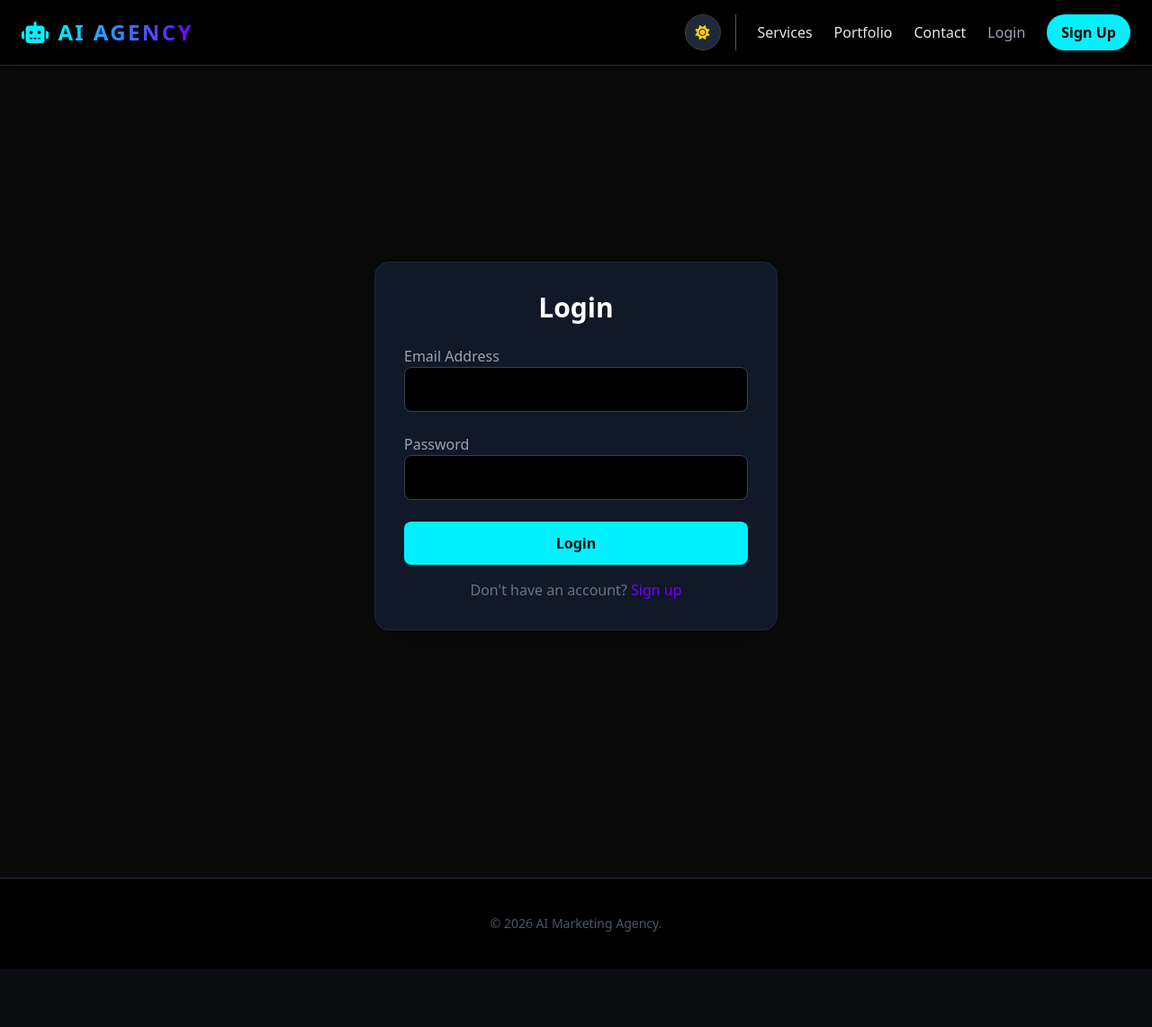
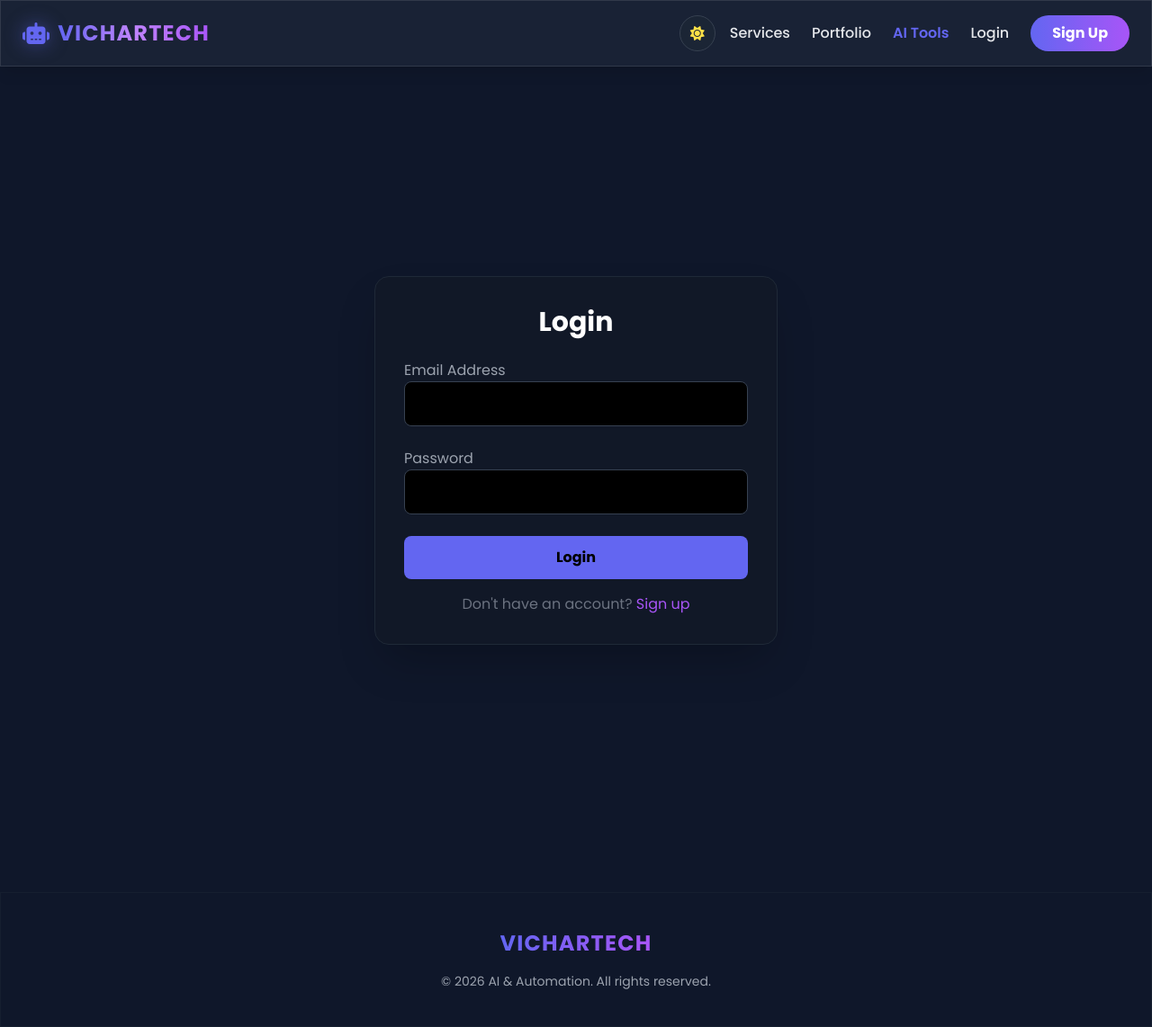
Before and after one commit to KingOfMusicBot/ai_agency, a Flask app: page /login in a window 1280 px wide. Shown: the whole page at 90% size. Before the commit the page ends 1077 px from the top, so only its background shows below. Run offline with Flask 3, Linux system fonts and the light colour scheme; some libraries are stand-ins or nearby versions.

Commit message:
Update base.html

```diff
--- a/templates/base.html
+++ b/templates/base.html
@@ -4,16 +4,12 @@
     <meta charset="UTF-8">
     <meta name="viewport" content="width=device-width, initial-scale=1.0">
 
-    <title>Vichartech | AI Marketing & Automation Solutions</title>
-    <meta name="description" content="Vichartech is a leading AI Agency providing Telegram Bots, WhatsApp Automation, Web Development, and AI Tools to grow your business 10x faster.">
-    <meta name="keywords" content="Vichartech, AI Agency, Python Developer, Telegram Bot, WhatsApp Bulk Sender, Web Development, AI Marketing, Automation">
-    <meta name="author" content="Vichartech Team">
+    <title>Vichartech | AI & Automation Solutions</title>
+    <meta name="description" content="Vichartech provides cutting-edge AI tools, bots, and automation solutions to power your business.">
 
-    <meta property="og:title" content="Vichartech - Automate Your Business 🚀">
-    <meta property="og:description" content="Coding + AI = Growth. Get Custom Bots, AI Tools & Websites. Check our Portfolio inside!">
-    <meta property="og:image" content="https://images.unsplash.com/photo-1550751827-4bd374c3f58b?q=80&w=1200"> <meta property="og:url" content="https://yourdomain.com">
-    <meta property="og:type" content="website">
-    <meta property="og:site_name" content="Vichartech">
+    <link rel="preconnect" href="https://fonts.googleapis.com">
+    <link rel="preconnect" href="https://fonts.gstatic.com" crossorigin>
+    <link href="https://fonts.googleapis.com/css2?family=Poppins:wght@300;400;500;600;700&display=swap" rel="stylesheet">
 
     <script src="https://cdn.tailwindcss.com"></script>
     <script>
@@ -21,11 +17,15 @@
             darkMode: 'class',
             theme: {
                 extend: {
+                    fontFamily: {
+                        sans: ['Poppins', 'sans-serif'], // Naya Font
+                    },
                     colors: {
-                        primary: '#00f2ff', /* Neon Cyan */
-                        secondary: '#7000ff', /* Neon Purple */
-                        darkbg: '#0a0a0a',
-                        cardbg: '#111111'
+                        // New "Riya Bots" style palette (Smooth Gradients)
+                        primary: '#6366f1',   /* Indigo 500 */
+                        secondary: '#a855f7', /* Purple 500 */
+                        darkbg: '#0f172a',    /* Deep Slate Blue bg */
+                        cardbg: '#1e293b'     /* Slate 800 for cards */
                     }
                 }
             }
@@ -33,74 +33,85 @@
     </script>
 
     <link rel="stylesheet" href="https://cdnjs.cloudflare.com/ajax/libs/font-awesome/6.4.0/css/all.min.css">
+
+    <style>
+        html { scroll-behavior: smooth; }
+        /* Glassmorphism utilities */
+        .glass {
+            background: rgba(30, 41, 59, 0.7); /* semi-transparent slate */
+            backdrop-filter: blur(12px);
+            -webkit-backdrop-filter: blur(12px);
+            border: 1px solid rgba(255, 255, 255, 0.1);
+        }
+        /* Custom Scrollbar to match theme */
+        ::-webkit-scrollbar { width: 10px; }
+        ::-webkit-scrollbar-track { background: #0f172a; }
+        ::-webkit-scrollbar-thumb { background: linear-gradient(to bottom, #6366f1, #a855f7); border-radius: 5px; }
+    </style>
 </head>
 <body class="bg-gray-100 dark:bg-darkbg text-gray-800 dark:text-gray-200 transition-colors duration-300 font-sans">
 
-    <nav class="fixed w-full z-50 bg-white/95 dark:bg-black/95 backdrop-blur-md border-b border-gray-200 dark:border-gray-800 shadow-lg">
+    <nav class="fixed w-full z-50 glass shadow-lg">
         <div class="container mx-auto px-6 py-4 flex justify-between items-center relative">
 
-            <a href="/" class="text-xl md:text-2xl font-bold uppercase tracking-widest flex items-center gap-2">
-                <i class="fas fa-robot text-primary"></i>
-                <span class="text-transparent bg-clip-text bg-gradient-to-r from-primary to-secondary">AI Agency</span>
+            <a href="/" class="text-xl md:text-2xl font-bold uppercase tracking-wider flex items-center gap-2">
+                <i class="fas fa-robot text-primary drop-shadow-[0_0_10px_rgba(99,102,241,0.5)]"></i>
+                <span class="text-transparent bg-clip-text bg-gradient-to-r from-primary via-purple-400 to-secondary">
+                    Vichartech
+                </span>
             </a>
 
             <div class="flex items-center gap-4">
 
-                <button onclick="toggleDarkMode()" class="w-10 h-10 flex items-center justify-center rounded-full bg-gray-200 dark:bg-gray-800 hover:bg-gray-300 dark:hover:bg-gray-700 transition border border-gray-300 dark:border-gray-700">
+                <button onclick="toggleDarkMode()" class="w-10 h-10 flex items-center justify-center rounded-full bg-gray-200 dark:bg-gray-800/50 hover:bg-gray-300 dark:hover:bg-primary/20 transition border border-gray-300 dark:border-gray-700">
                     <i class="fas fa-moon dark:hidden text-gray-800"></i>
-                    <i class="fas fa-sun hidden dark:block text-yellow-400"></i>
+                    <i class="fas fa-sun hidden dark:block text-yellow-300"></i>
                 </button>
 
-                <button onclick="toggleMenu()" class="md:hidden text-2xl text-gray-800 dark:text-white focus:outline-none">
+                <button onclick="toggleMenu()" class="md:hidden text-2xl text-gray-800 dark:text-white focus:outline-none bg-gray-200 dark:bg-gray-800/50 p-2 rounded-lg">
                     <i id="menu-icon" class="fas fa-bars"></i>
                 </button>
 
-                <div class="hidden md:flex items-center space-x-6 border-l border-gray-600 pl-6">
-                    <a href="/#services" class="hover:text-primary transition font-medium">Services</a>
-                    <a href="/#portfolio" class="hover:text-primary transition font-medium">Portfolio</a>
-                    <a href="/#contact" class="hover:text-primary transition font-medium">Contact</a>
+                <div class="hidden md:flex items-center space-x-6 font-medium">
+                    <a href="/#services" class="hover:text-primary transition">Services</a>
+                    <a href="/#portfolio" class="hover:text-primary transition">Portfolio</a>
+                    <a href="/tools" class="hover:text-primary transition text-primary font-semibold">AI Tools</a>
 
                     {% if user %}
-                        <a href="/dashboard" class="bg-gray-800 px-4 py-2 rounded-lg text-primary font-bold hover:bg-gray-700 transition">Dashboard</a>
-                        <a href="/logout" class="text-red-500 hover:text-red-400" title="Logout"><i class="fas fa-power-off"></i></a>
+                        <a href="/dashboard" class="bg-primary/20 border border-primary text-primary px-5 py-2 rounded-full font-bold hover:bg-primary hover:text-white transition">Dashboard</a>
                     {% else %}
-                        <a href="/login" class="text-gray-400 hover:text-white">Login</a>
-                        <a href="/signup" class="bg-primary text-black px-4 py-2 rounded-full font-bold hover:bg-cyan-400 transition">Sign Up</a>
+                        <a href="/login" class="hover:text-white transition">Login</a>
+                        <a href="/signup" class="bg-gradient-to-r from-primary to-secondary text-white px-6 py-2 rounded-full font-bold hover:shadow-lg hover:shadow-primary/50 transition transform hover:-translate-y-1">Sign Up</a>
                     {% endif %}
                 </div>
 
             </div>
         </div>
 
-        <div id="mobile-menu" class="hidden md:hidden absolute top-full left-0 w-full bg-white dark:bg-cardbg border-b border-gray-200 dark:border-gray-800 shadow-2xl transition-all duration-300 ease-in-out">
-            <div class="flex flex-col p-6 space-y-4">
-                <a href="/" onclick="toggleMenu()" class="block text-lg font-medium hover:text-primary border-b border-gray-700 pb-2">Home</a>
-                <a href="/#services" onclick="toggleMenu()" class="block text-lg font-medium hover:text-primary border-b border-gray-700 pb-2">Services</a>
-                <a href="/#portfolio" onclick="toggleMenu()" class="block text-lg font-medium hover:text-primary border-b border-gray-700 pb-2">Portfolio</a>
-                <a href="/tools" class="hover:text-primary transition font-medium text-yellow-400">⚡ AI Tools</a>
-                <a href="/#contact" onclick="toggleMenu()" class="block text-lg font-medium hover:text-primary border-b border-gray-700 pb-2">Contact</a>
+        <div id="mobile-menu" class="hidden md:hidden absolute top-full left-0 w-full glass shadow-2xl transition-all duration-300 ease-in-out">
+            <div class="flex flex-col p-6 space-y-4 text-center">
+                <a href="/" class="block text-lg hover:text-primary py-2 border-b border-gray-700/50">Home</a>
+                <a href="/tools" class="block text-lg text-primary font-bold py-2 border-b border-gray-700/50">AI Tools</a>
+                <a href="/#services" class="block text-lg hover:text-primary py-2 border-b border-gray-700/50">Services</a>
 
                 {% if user %}
-                    <div class="pt-2">
-                        <p class="text-sm text-gray-500 mb-2">Signed in as: <span class="text-white">{{ user.name }}</span></p>
-                        <a href="/dashboard" onclick="toggleMenu()" class="block w-full text-center bg-gray-800 text-primary font-bold py-3 rounded-lg mb-2">Go to Dashboard</a>
-                        <a href="/logout" onclick="toggleMenu()" class="block w-full text-center bg-red-600 text-white font-bold py-3 rounded-lg">Logout</a>
-                    </div>
+                    <a href="/dashboard" class="block w-full bg-primary text-white font-bold py-3 rounded-full mt-4">Dashboard</a>
+                    <a href="/logout" class="block text-red-400 py-2">Logout</a>
                 {% else %}
-                    <div class="flex flex-col gap-3 pt-2">
-                        <a href="/login" onclick="toggleMenu()" class="block w-full text-center border border-gray-600 py-3 rounded-lg hover:border-white transition">Login</a>
-                        <a href="/signup" onclick="toggleMenu()" class="block w-full text-center bg-primary text-black font-bold py-3 rounded-lg hover:bg-cyan-400 transition">Create Account</a>
+                    <div class="flex flex-col gap-3 pt-4">
+                        <a href="/login" class="block w-full border border-gray-600 py-3 rounded-full hover:border-primary transition">Login</a>
+                        <a href="/signup" class="block w-full bg-gradient-to-r from-primary to-secondary text-white font-bold py-3 rounded-full">Sign Up</a>
                     </div>
                 {% endif %}
             </div>
         </div>
     </nav>
 
-    <div class="pt-24 container mx-auto px-6">
+    <div class="pt-28 container mx-auto px-6 z-40 relative">
         {% with messages = get_flashed_messages() %}
             {% if messages %}
                 {% for message in messages %}
-                <div class="bg-primary/20 border border-primary text-primary px-4 py-3 rounded-lg mb-4 text-center">
+                <div class="glass border-l-4 border-primary text-white px-6 py-4 rounded-lg mb-4 shadow-md animate-bounce">
                     {{ message }}
                 </div>
                 {% endfor %}
@@ -108,25 +119,24 @@
         {% endwith %}
     </div>
 
-    <main class="min-h-screen">
+    <main class="min-h-screen relative z-0">
         {% block content %}{% endblock %}
     </main>
 
-    <footer class="bg-black text-center py-10 border-t border-gray-800 mt-20">
-        <p class="text-gray-600 text-sm">© 2026 AI Marketing Agency.</p>
+    <footer class="bg-darkbg text-center py-10 border-t border-gray-800/50 mt-20 glass">
+        <div class="container mx-auto">
+            <a href="/" class="text-2xl font-bold uppercase tracking-wider text-transparent bg-clip-text bg-gradient-to-r from-primary to-secondary">
+                Vichartech
+            </a>
+            <p class="text-gray-400 text-sm mt-4">© 2026 AI & Automation. All rights reserved.</p>
+        </div>
     </footer>
 
     <script>
-        // Dark Mode Logic
         function toggleDarkMode() {
             const html = document.documentElement;
-            if (html.classList.contains('dark')) {
-                html.classList.remove('dark');
-                localStorage.setItem('theme', 'light');
-            } else {
-                html.classList.add('dark');
-                localStorage.setItem('theme', 'dark');
-            }
+            html.classList.toggle('dark');
+            localStorage.setItem('theme', html.classList.contains('dark') ? 'dark' : 'light');
         }
         if (localStorage.getItem('theme') === 'light') {
             document.documentElement.classList.remove('dark');
@@ -134,20 +144,12 @@
             document.documentElement.classList.add('dark');
         }
 
-        // Mobile Menu Logic (3-Line Toggle)
         function toggleMenu() {
             const menu = document.getElementById('mobile-menu');
             const icon = document.getElementById('menu-icon');
-
-            if (menu.classList.contains('hidden')) {
-                menu.classList.remove('hidden');
-                icon.classList.remove('fa-bars');
-                icon.classList.add('fa-times'); // Change to X icon
-            } else {
-                menu.classList.add('hidden');
-                icon.classList.remove('fa-times');
-                icon.classList.add('fa-bars'); // Back to bars
-            }
+            menu.classList.toggle('hidden');
+            icon.classList.toggle('fa-bars');
+            icon.classList.toggle('fa-times');
         }
     </script>
 </body>
```
